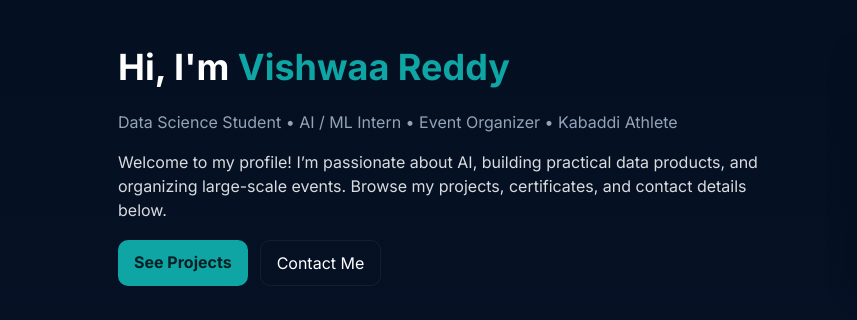
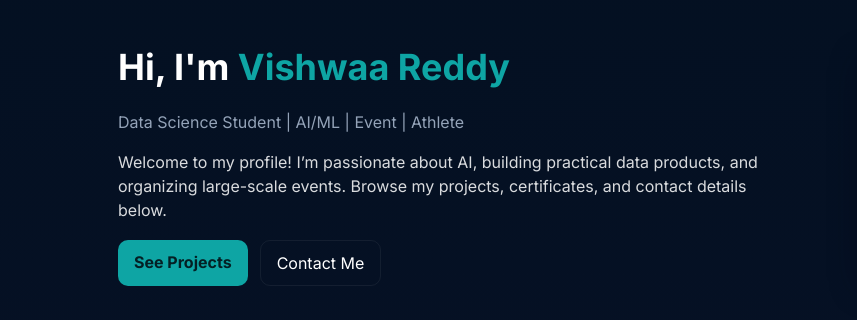
Before and after one commit to Hydramix/vishwaavreddy.portfolio, a plain HTML site: page index.html in a window 1280 px wide. Shown: the part 135-455 px from the top of the page, 0-857 px from the left. Drawn offline with Linux system fonts and the light colour scheme.

Commit message:
Fix HTML encoding issues in index.html

```diff
--- a/index.html
+++ b/index.html
@@ -36,7 +36,7 @@
     <div class="container hero-inner">
       <div class="hero-content">
         <h1>Hi, I'm <span class="accent">Vishwaa Reddy</span></h1>
-        <p class="lead">Data Science Student • AI / ML Intern • Event Organizer • Kabaddi Athlete</p>
+        <p class="lead">Data Science Student | AI/ML | Event | Athlete</p>
         <p class="bio">
           Welcome to my profile! I’m passionate about AI, building practical data products, and organizing large-scale events. Browse my projects, certificates, and contact details below.
         </p>
```
